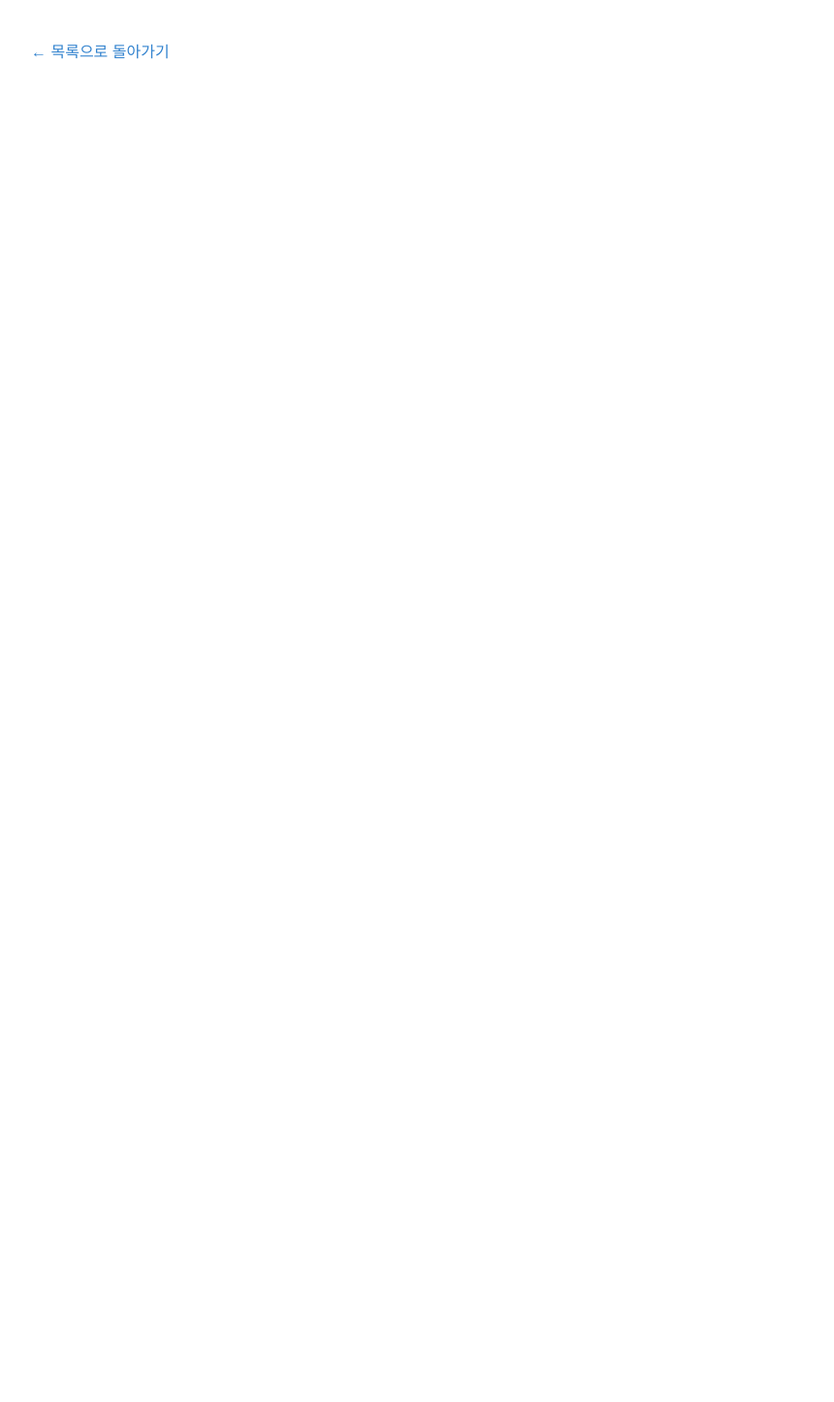
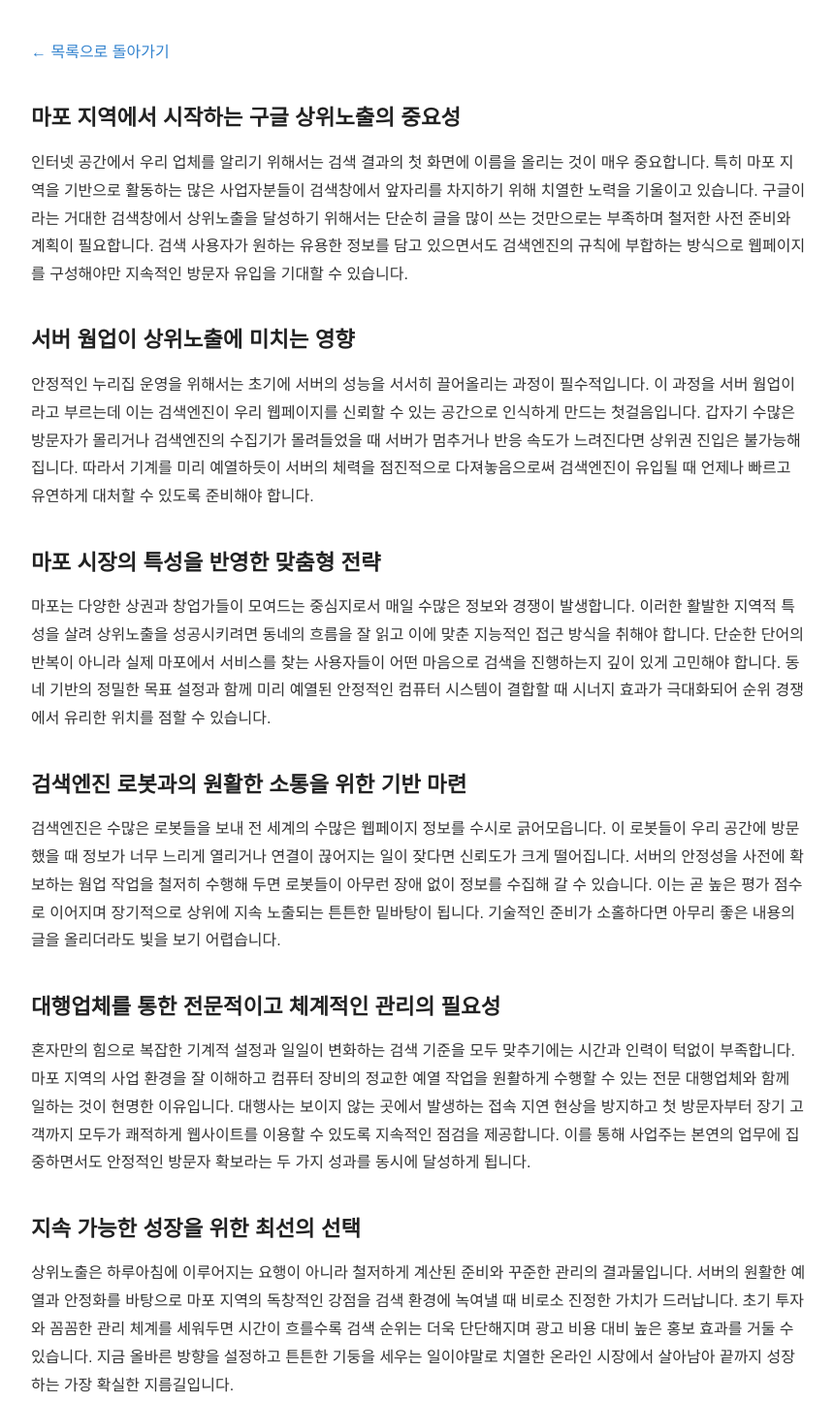
Before and after one commit to dydrkrtks7-cmd/bp-sf-t3-1779642675702-069, a plain HTML site: page posts/field_note-002-1ohrygz.html in a window 1280 px wide. Shown: the whole page at 97% size, without its empty margins (208-1068 px from the left). Before the commit the page ends 800 px from the top, so only its background shows below. Drawn offline with Linux system fonts and the light colour scheme.

```diff
--- a/posts/field_note-002-1ohrygz.html
+++ b/posts/field_note-002-1ohrygz.html
@@ -22,7 +22,18 @@
     <a href="../index.html">← 목록으로 돌아가기</a>
   </header>
   <main>
-
+<h2>마포 지역에서 시작하는 구글 상위노출의 중요성</h2>
+<p>인터넷 공간에서 우리 업체를 알리기 위해서는 검색 결과의 첫 화면에 이름을 올리는 것이 매우 중요합니다. 특히 마포 지역을 기반으로 활동하는 많은 사업자분들이 검색창에서 앞자리를 차지하기 위해 치열한 노력을 기울이고 있습니다. 구글이라는 거대한 검색창에서 상위노출을 달성하기 위해서는 단순히 글을 많이 쓰는 것만으로는 부족하며 철저한 사전 준비와 계획이 필요합니다. 검색 사용자가 원하는 유용한 정보를 담고 있으면서도 검색엔진의 규칙에 부합하는 방식으로 웹페이지를 구성해야만 지속적인 방문자 유입을 기대할 수 있습니다.</p>
+<h2>서버 웜업이 상위노출에 미치는 영향</h2>
+<p>안정적인 누리집 운영을 위해서는 초기에 서버의 성능을 서서히 끌어올리는 과정이 필수적입니다. 이 과정을 서버 웜업이라고 부르는데 이는 검색엔진이 우리 웹페이지를 신뢰할 수 있는 공간으로 인식하게 만드는 첫걸음입니다. 갑자기 수많은 방문자가 몰리거나 검색엔진의 수집기가 몰려들었을 때 서버가 멈추거나 반응 속도가 느려진다면 상위권 진입은 불가능해집니다. 따라서 기계를 미리 예열하듯이 서버의 체력을 점진적으로 다져놓음으로써 검색엔진이 유입될 때 언제나 빠르고 유연하게 대처할 수 있도록 준비해야 합니다.</p>
+<h2>마포 시장의 특성을 반영한 맞춤형 전략</h2>
+<p>마포는 다양한 상권과 창업가들이 모여드는 중심지로서 매일 수많은 정보와 경쟁이 발생합니다. 이러한 활발한 지역적 특성을 살려 상위노출을 성공시키려면 동네의 흐름을 잘 읽고 이에 맞춘 지능적인 접근 방식을 취해야 합니다. 단순한 단어의 반복이 아니라 실제 마포에서 서비스를 찾는 사용자들이 어떤 마음으로 검색을 진행하는지 깊이 있게 고민해야 합니다. 동네 기반의 정밀한 목표 설정과 함께 미리 예열된 안정적인 컴퓨터 시스템이 결합할 때 시너지 효과가 극대화되어 순위 경쟁에서 유리한 위치를 점할 수 있습니다.</p>
+<h2>검색엔진 로봇과의 원활한 소통을 위한 기반 마련</h2>
+<p>검색엔진은 수많은 로봇들을 보내 전 세계의 수많은 웹페이지 정보를 수시로 긁어모읍니다. 이 로봇들이 우리 공간에 방문했을 때 정보가 너무 느리게 열리거나 연결이 끊어지는 일이 잦다면 신뢰도가 크게 떨어집니다. 서버의 안정성을 사전에 확보하는 웜업 작업을 철저히 수행해 두면 로봇들이 아무런 장애 없이 정보를 수집해 갈 수 있습니다. 이는 곧 높은 평가 점수로 이어지며 장기적으로 상위에 지속 노출되는 튼튼한 밑바탕이 됩니다. 기술적인 준비가 소홀하다면 아무리 좋은 내용의 글을 올리더라도 빛을 보기 어렵습니다.</p>
+<h2>대행업체를 통한 전문적이고 체계적인 관리의 필요성</h2>
+<p>혼자만의 힘으로 복잡한 기계적 설정과 일일이 변화하는 검색 기준을 모두 맞추기에는 시간과 인력이 턱없이 부족합니다. 마포 지역의 사업 환경을 잘 이해하고 컴퓨터 장비의 정교한 예열 작업을 원활하게 수행할 수 있는 전문 대행업체와 함께 일하는 것이 현명한 이유입니다. 대행사는 보이지 않는 곳에서 발생하는 접속 지연 현상을 방지하고 첫 방문자부터 장기 고객까지 모두가 쾌적하게 웹사이트를 이용할 수 있도록 지속적인 점검을 제공합니다. 이를 통해 사업주는 본연의 업무에 집중하면서도 안정적인 방문자 확보라는 두 가지 성과를 동시에 달성하게 됩니다.</p>
+<h2>지속 가능한 성장을 위한 최선의 선택</h2>
+<p>상위노출은 하루아침에 이루어지는 요행이 아니라 철저하게 계산된 준비와 꾸준한 관리의 결과물입니다. 서버의 원활한 예열과 안정화를 바탕으로 마포 지역의 독창적인 강점을 검색 환경에 녹여낼 때 비로소 진정한 가치가 드러납니다. 초기 투자와 꼼꼼한 관리 체계를 세워두면 시간이 흐를수록 검색 순위는 더욱 단단해지며 광고 비용 대비 높은 홍보 효과를 거둘 수 있습니다. 지금 올바른 방향을 설정하고 튼튼한 기둥을 세우는 일이야말로 치열한 온라인 시장에서 살아남아 끝까지 성장하는 가장 확실한 지름길입니다.</p>
 </main>
 </body>
 </html>
```
